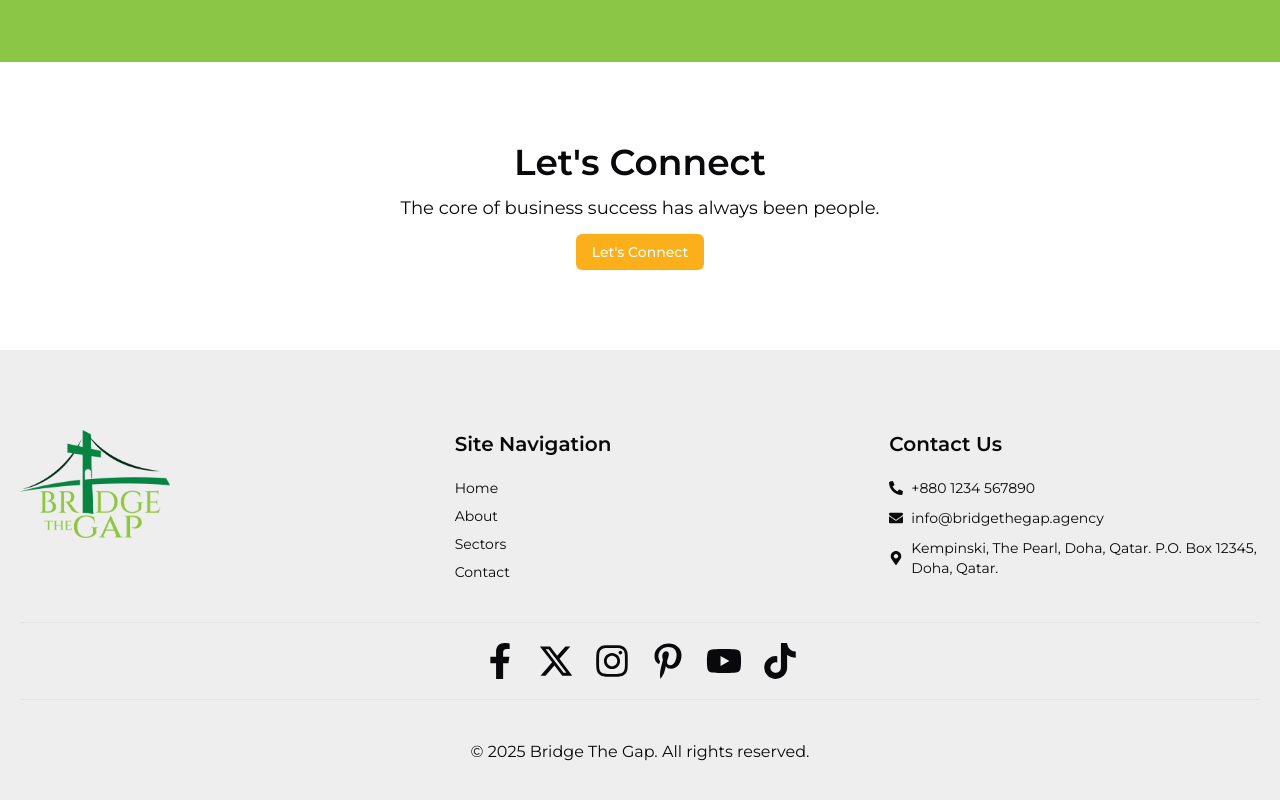
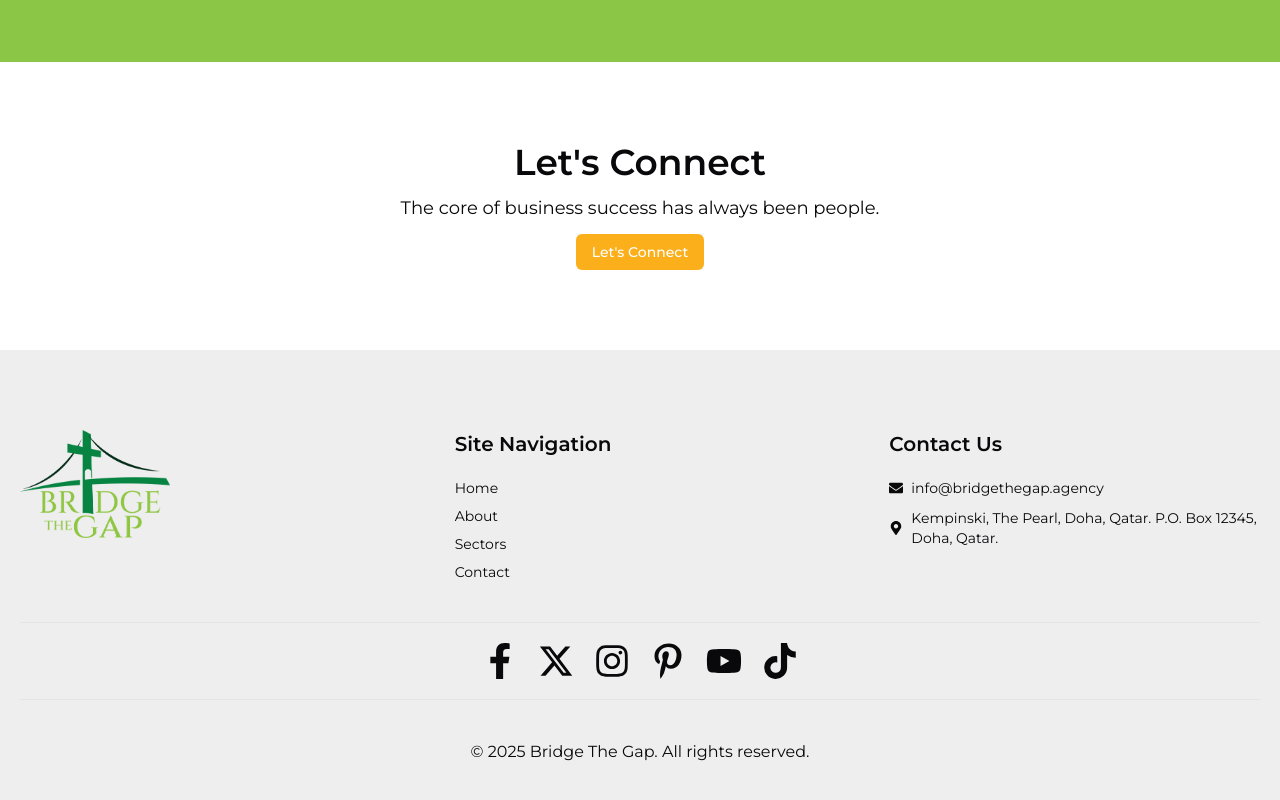
Before and after one commit to Ababil-Group/Bridge-The-Gap, a Next.js app: page / in a window 1280 px wide. Shown: the part 3972-4772 px from the top of the page. Built offline with nearby package versions, Linux system fonts and the light colour scheme.

Commit message:
number delete footer

```diff
--- a/src/components/Footer.tsx
+++ b/src/components/Footer.tsx
@@ -1,6 +1,6 @@
 import Image from "next/image";
 import Link from "next/link";
-import { FaPhoneAlt } from "react-icons/fa";
+// import { FaPhoneAlt } from "react-icons/fa";
 import { FaEnvelope } from "react-icons/fa";
 import { FaMapMarkerAlt } from "react-icons/fa";
 import { FaFacebookF } from "react-icons/fa";
@@ -59,7 +59,7 @@ const Footer = () => {
         <div>
           <h5 className="mb-5 text-xl font-semibold">Contact Us</h5>
           <ul className="space-y-2 text-sm">
-            <li>
+            {/* <li>
               <Link
                 className="inline-flex items-center justify-start gap-2 hover:underline"
                 href="tel:+8801234567890"
@@ -69,7 +69,7 @@ const Footer = () => {
                 </div>
                 +880 1234 567890
               </Link>
-            </li>
+            </li> */}
             <li>
               <Link
                 className="inline-flex items-center justify-start gap-2 hover:underline"
```
